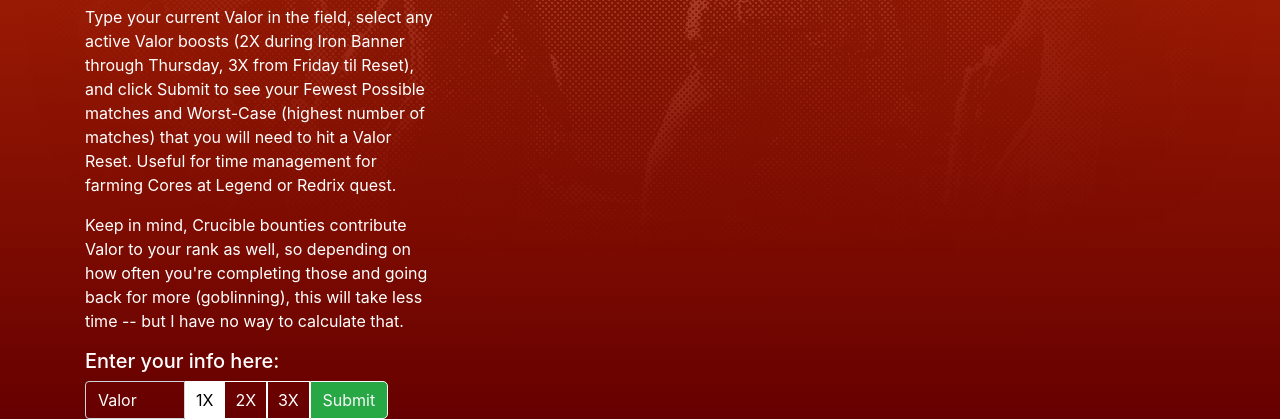
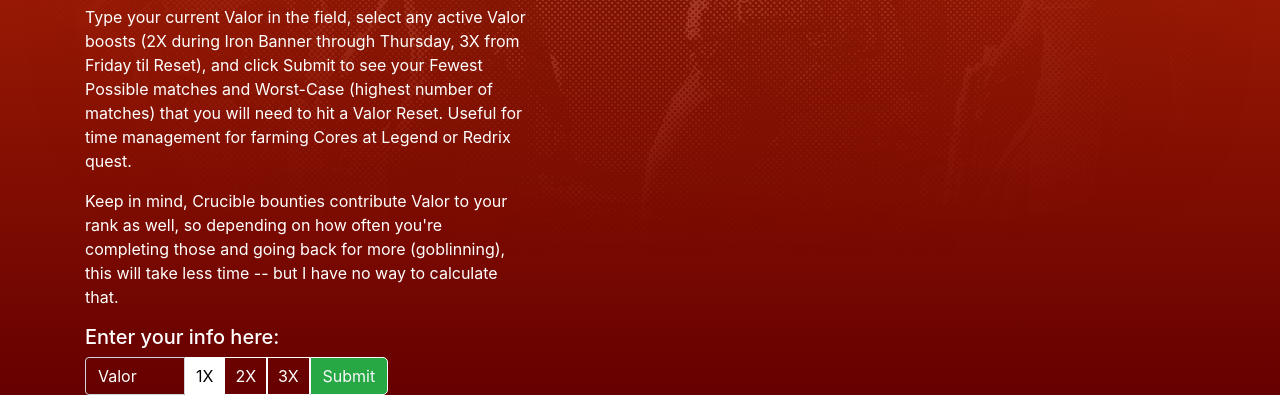
Before and after one commit to travisbuel/travisbuel.github.io, a plain HTML site: page index.html in a window 1280 px wide. Shown: the part 450-869 px from the top of the page. After the commit the page ends 845 px from the top, so only its background shows below. Drawn offline with nearby package versions, Linux system fonts and the light colour scheme.

Commit message:
Update index.html

```diff
--- a/index.html
+++ b/index.html
@@ -15,7 +15,7 @@
         </div>
       </div>
       <div class="row mb-20">
-        <div class="col-lg-4 col-md-12 col-sm-12"">
+        <div class="col-lg-5 col-md-12 col-sm-12"">
           <h2>How's this work?</h2>
           <p>Type your current Valor in the field, select any active Valor boosts (2X during Iron Banner through
             Thursday, 3X from Friday til Reset), and click Submit to see your Fewest Possible matches and Worst-Case
@@ -27,7 +27,7 @@
             calculate that.</p>
 
           <h5>Enter your info here:</h5>
-          <div class="input-group inline">
+          <div class="input-group inline-block">
             <form name="calc1">
               <input type="number" class="form-control rounded-left" aria-label="Valor Calculator" id="valor"
                 name="Valor" max="1999" maxlength="4" placeholder="Valor" width="60px" autocomplete="off" required>
```
